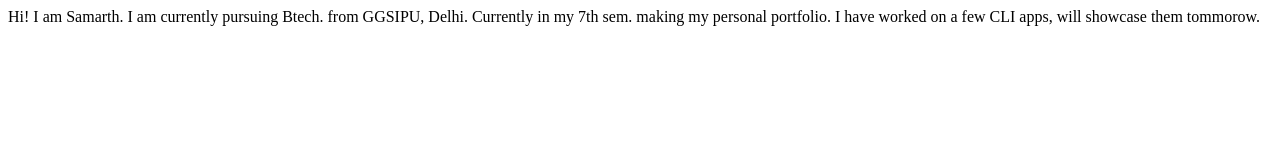
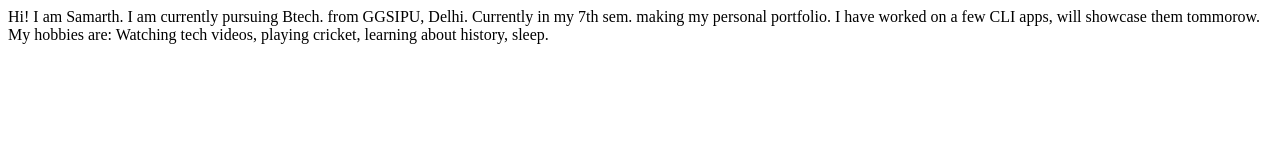
Before and after one commit to Samarth-5109/My-name-site, a plain HTML site: page index.html in a window 1280 px wide. Drawn offline with Linux system fonts and the light colour scheme.

Commit message:
added my hobbies

```diff
--- a/index.html
+++ b/index.html
@@ -10,5 +10,7 @@
     Hi! I am Samarth. I am currently pursuing Btech. from GGSIPU, Delhi.
     Currently in my 7th sem. making my personal portfolio.
     I have worked on a few CLI apps, will showcase them tommorow.
+    My hobbies are:
+    Watching tech videos, playing cricket, learning about history, sleep.
 </body>
 </html>
```
